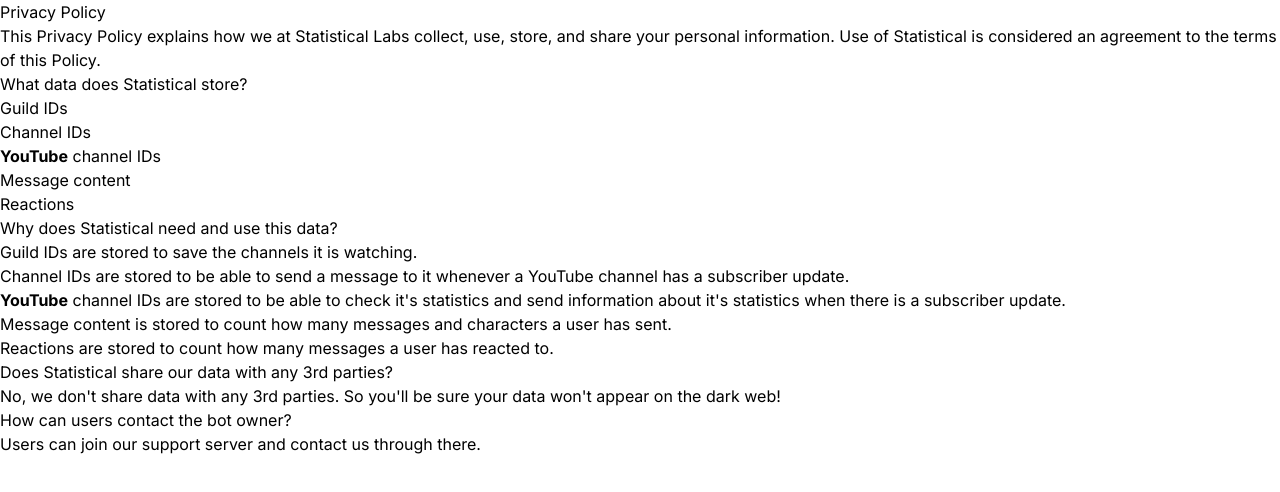
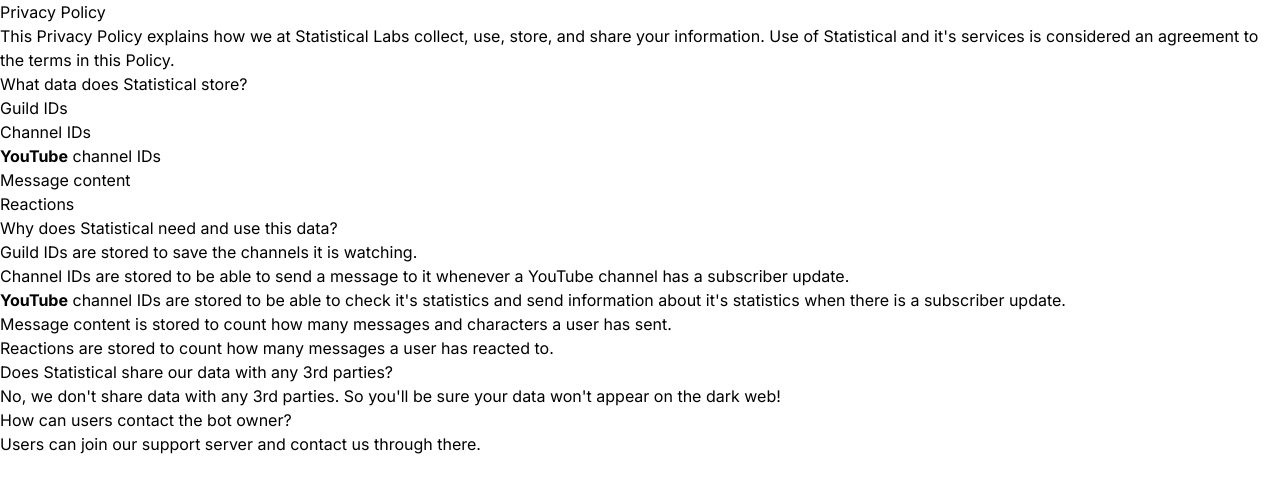
Before and after one commit to StatisticalLabs/website, a Next.js app: page /privacy in a window 1280 px wide. Shown: the top 492 px of the page. Built offline with nearby package versions, Linux system fonts and the light colour scheme.

Commit message:
update beginning of privacy policy

```diff
--- a/pages/privacy.mdx
+++ b/pages/privacy.mdx
@@ -1,6 +1,6 @@
 # Privacy Policy
 
-This Privacy Policy explains how we at Statistical Labs collect, use, store, and share your personal information. Use of Statistical is considered an agreement to the terms of this Policy.
+This Privacy Policy explains how we at Statistical Labs collect, use, store, and share your information. Use of Statistical and it's services is considered an agreement to the terms in this Policy.
 
 ## What data does Statistical store?
 
```
